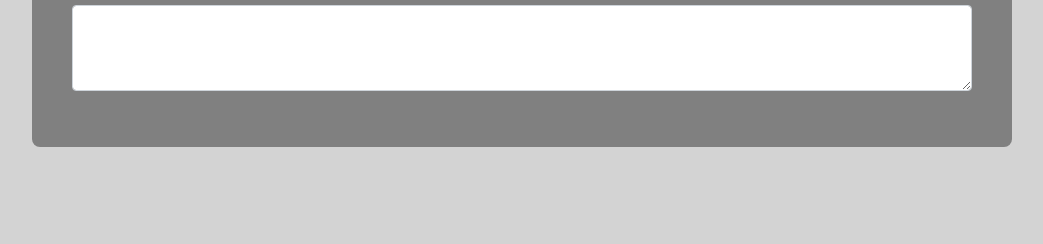
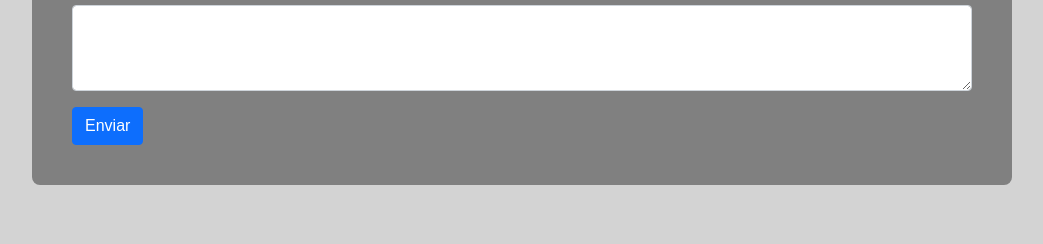
Before and after one commit to mdc7593/CoderHouse, a website: page pages/contacto.html in a window 1280 px wide. Shown: the part 1484-1728 px from the top of the page, without its empty margins (118-1161 px from the left). Drawn offline with nearby package versions, Linux system fonts and the light colour scheme.

Commit message:
Modificación de botón en Contacto

```diff
--- a/pages/contacto.html
+++ b/pages/contacto.html
@@ -59,6 +59,7 @@
                     <label for="exampleFormControlTextarea1" class="form-label">Escriba aquí su consulta</label>
                     <textarea class="form-control" id="exampleFormControlTextarea1" rows="3"></textarea>
                 </div>
+                <button class="btn btn-primary" type="submit">Enviar</button>
 
             </fieldset>
 
```
